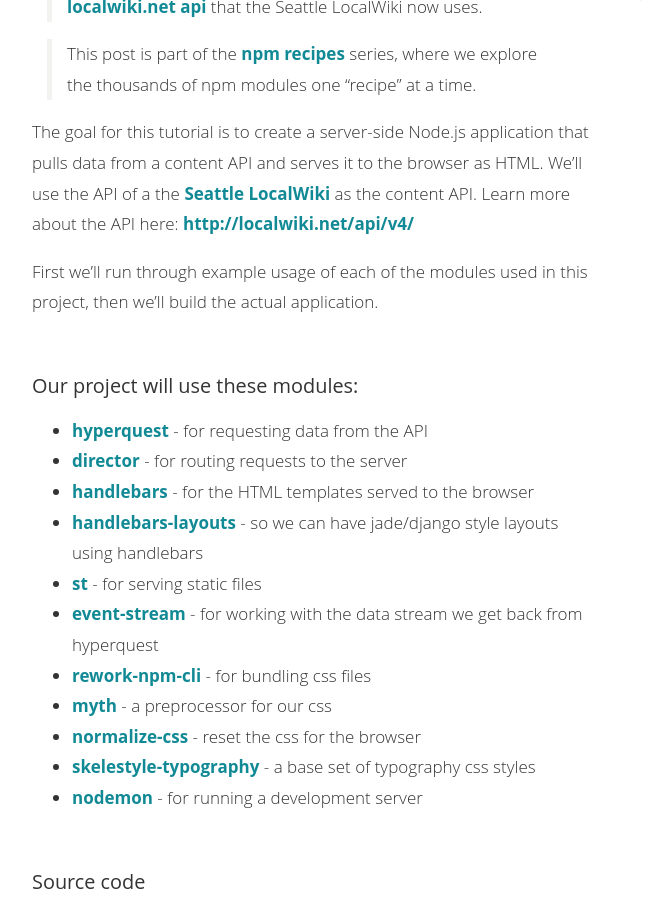
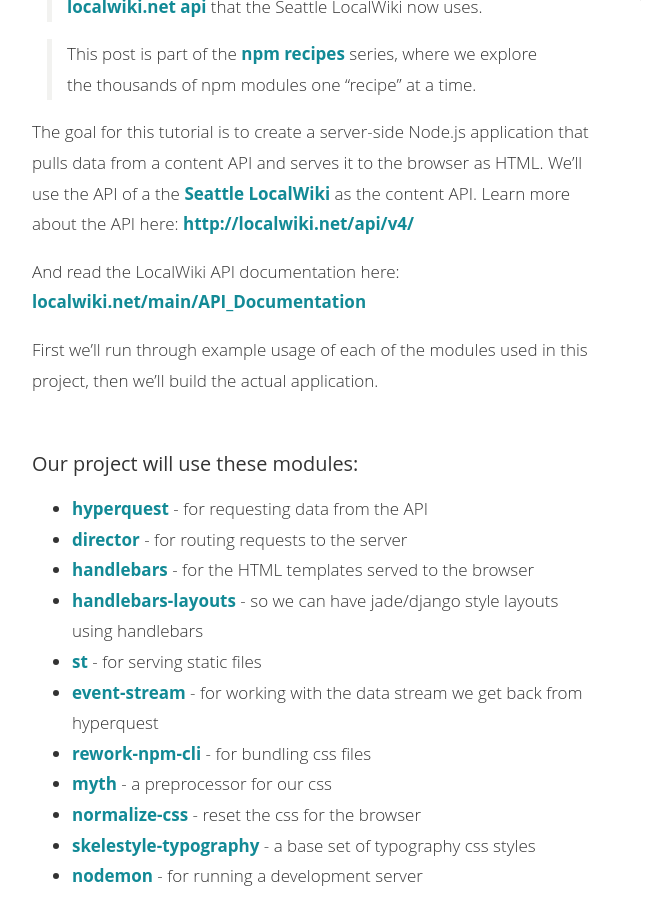
Before and after one commit to learn-js/learn-js.github.com, a Jekyll site: the page built from _posts/posts/2014-02-11-hyperquest-director-handlebars-example-app.md, in a window 1280 px wide and 900 px high, scrolled down 538 px. Shown: the whole window, without its empty margins (228-900 px from the left). Built offline with Jekyll 4.4.1, drawn with Linux system fonts in a browser that asks for light colours; Markdown is read by kramdown in place of the engine named in the settings; comment, search, counter and statistics services are not loaded.

Commit message:
add api docs link

```diff
--- a/_posts/posts/2014-02-11-hyperquest-director-handlebars-example-app.md
+++ b/_posts/posts/2014-02-11-hyperquest-director-handlebars-example-app.md
@@ -13,6 +13,8 @@
 > This post is part of the **[npm recipes](http://learnjs.io/npm-recipes)** series, where we explore the thousands of npm modules one "recipe" at a time.
 
 The goal for this tutorial is to create a server-side Node.js application that pulls data from a content API and serves it to the browser as HTML. We'll use the API of a the [Seattle LocalWiki](http://localwiki.net/seattle) as the content API. Learn more about the API here: [http://localwiki.net/api/v4/](http://localwiki.net/api/v4/)
+
+And read the LocalWiki API documentation here: [localwiki.net/main/API_Documentation](http://localwiki.net/main/API_Documentation)
 
 First we'll run through example usage of each of the modules used in this project, then we'll build the actual application.
 
```
